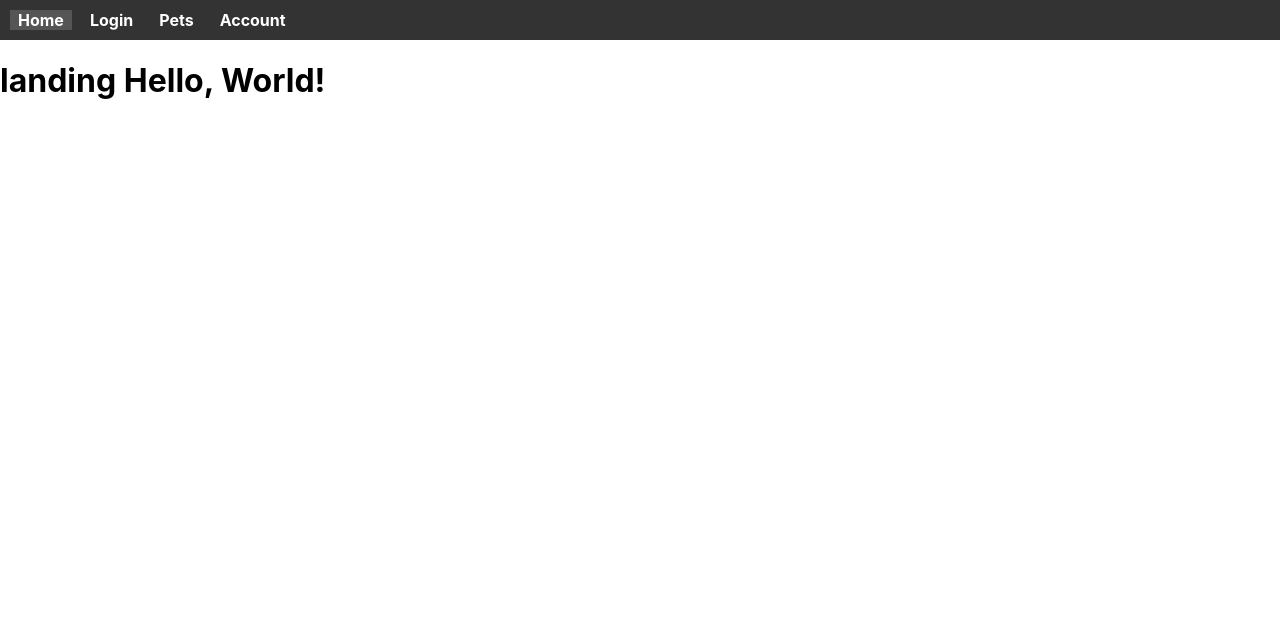
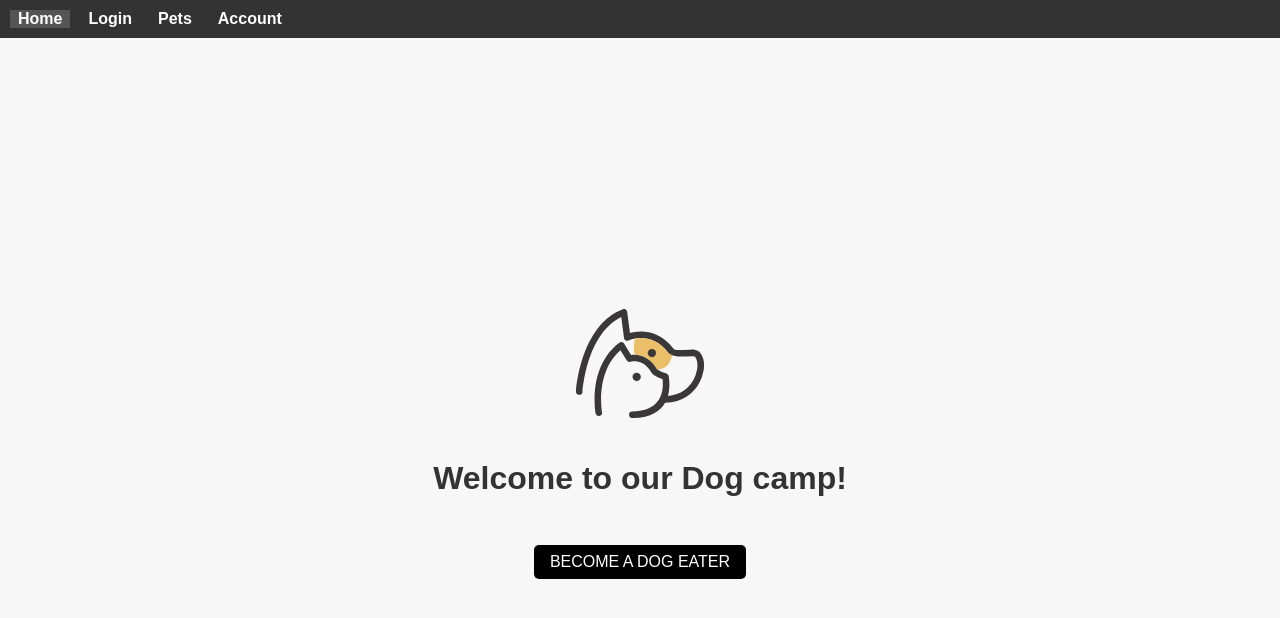
Before and after one commit to P1-UI-Design/Frontend, a React (Create React App) app: page / in a window 1280 px wide. Shown: the top 618 px of the page. Built offline with nearby package versions, Linux system fonts and the light colour scheme.

Commit message:
Landing page

```diff
--- a/package.json
+++ b/package.json
@@ -6,6 +6,7 @@
     "@testing-library/jest-dom": "^5.17.0",
     "@testing-library/react": "^13.4.0",
     "@testing-library/user-event": "^13.5.0",
+    "bootstrap": "^5.3.2",
     "react": "^18.2.0",
     "react-dom": "^18.2.0",
     "react-router-dom": "^6.20.1",
--- /dev/null
+++ b/src/pages/landing/css/main.css
@@ -0,0 +1,48 @@
+body, html {
+    height: 100%;
+    margin: 0;
+    font-family: Arial, sans-serif;
+}
+
+.main-container {
+    min-height: 100vh;
+    display: flex;
+    flex-direction: column;
+    justify-content: center;
+    align-items: center;
+    background-color: #f7f7f7;
+}
+
+.main-heading {
+    color: #333;
+    margin-bottom: 1rem;
+}
+
+.btn {
+    padding: 0.5rem 1rem;
+    border: none;
+    border-radius: 5px;
+    background-color: #000000;
+    color: white;
+    text-transform: uppercase;
+    text-decoration: none;
+    display: inline-block;
+    margin: 0.5rem;
+    transition: background-color 0.3s ease;
+}
+
+.btn:hover {
+    background-color: #000000;
+}
+
+.login-button {
+    margin-top: 2rem;
+}
+
+.welcome-logo {
+    max-width: 10%;
+    height: auto;
+    display: block;
+    margin: 0 auto;
+    padding: 20px 0;
+}
--- a/src/pages/landing/index.jsx
+++ b/src/pages/landing/index.jsx
@@ -1,10 +1,15 @@
+import React from 'react';
+import './css/main.css';
+import logo from './media/welcome.svg'
+
 function Landing() {
-    return <>
-        <div>
-            <h1>landing Hello, World!</h1>
-            {/* Add more components or content as needed */}
+    return (
+        <div className="main-container">
+            <img src={logo} alt="Logo" className="welcome-logo"/>
+            <h1 className="main-heading">Welcome to our Dog camp!</h1>
+            <a href="/login" className="btn login-button">Become a dog eater</a>
         </div>
-    </>;
+    );
 }
 
 export default Landing;
```
Also changed, not shown: src/pages/landing/media/welcome.svg (added), 1 other file (tests, documents, lock files or other folders).
